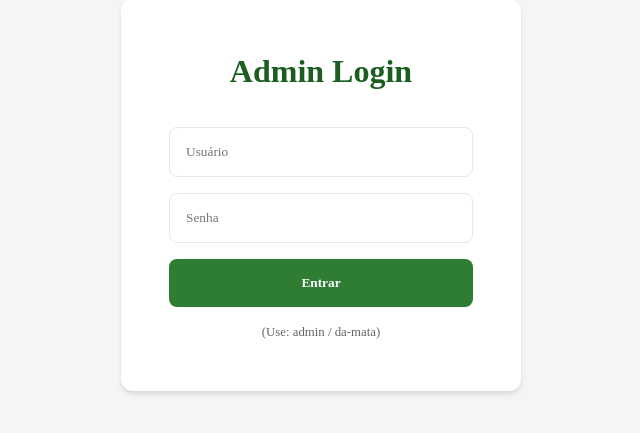
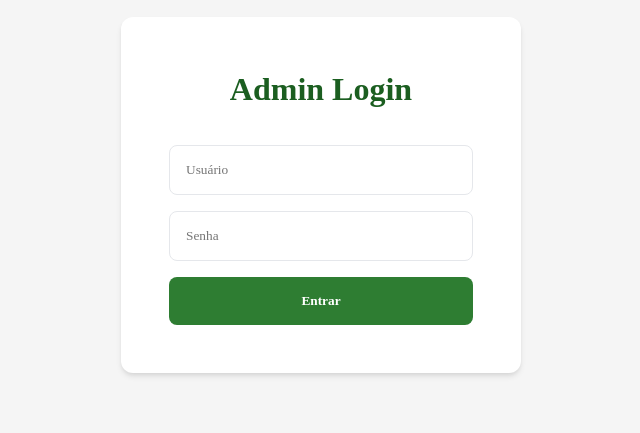
Before and after one commit to schmitzvictor/damata-marketplace, a Next.js app: page /admin/login in a window 1280 px wide. Shown: the part 205-638 px from the top of the page, without its empty margins (319-959 px from the left). Built offline with nearby package versions, Linux system fonts and the light colour scheme; no server answers; the database is empty.

Commit message:
feat: create admin login page component with authentication logic.

```diff
--- a/src/app/admin/login/page.js
+++ b/src/app/admin/login/page.js
@@ -57,9 +57,7 @@ export default function AdminLogin() {
         />
 
         <button type="submit" className={styles.button}>Entrar</button>
-        <p style={{fontSize: '0.8rem', marginTop: '1rem', color: '#666'}}>
-            (Use: admin / da-mata)
-        </p>
+
       </form>
     </div>
   );
```
